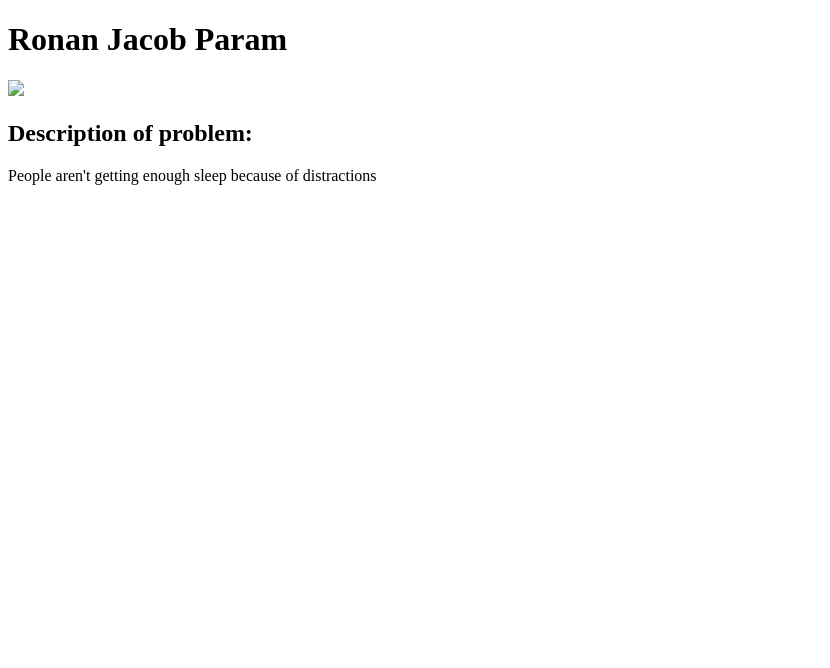
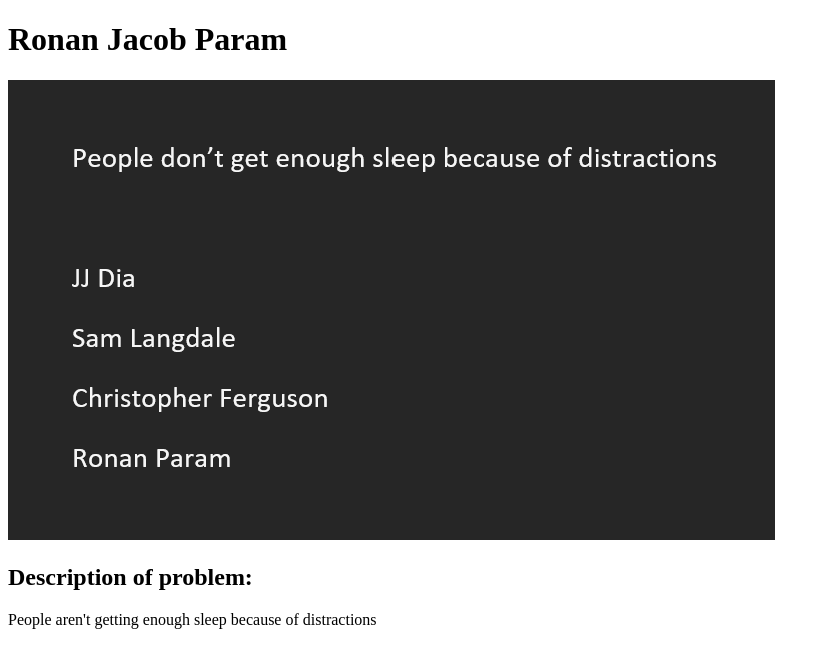
Before and after one commit to RowanCE28/RowanCE28.github.io, a plain HTML site: page index.html in a window 1280 px wide. Shown: the whole page, without its empty margins (0-830 px from the left). Drawn offline with Linux system fonts and the light colour scheme.

Commit message:
Update index.html

```diff
--- a/index.html
+++ b/index.html
@@ -8,7 +8,7 @@
     <h1>Ronan Jacob Param</h1>
     <section class="assign">
 
-     <img src=/"images/sleep.png/">
+     <img src="images/sleep.png">
 
       <section class="assign-det">
         <h2>Description of problem:</h2>
```
